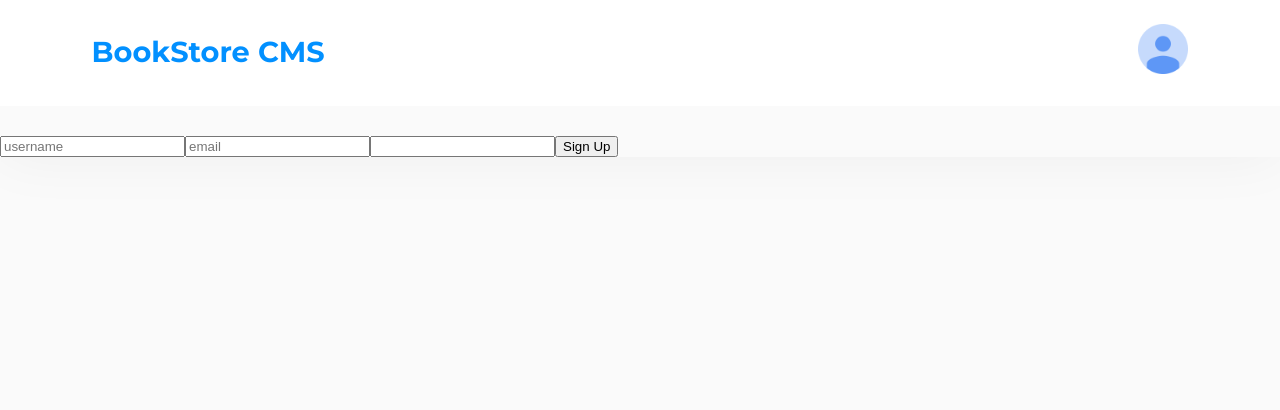
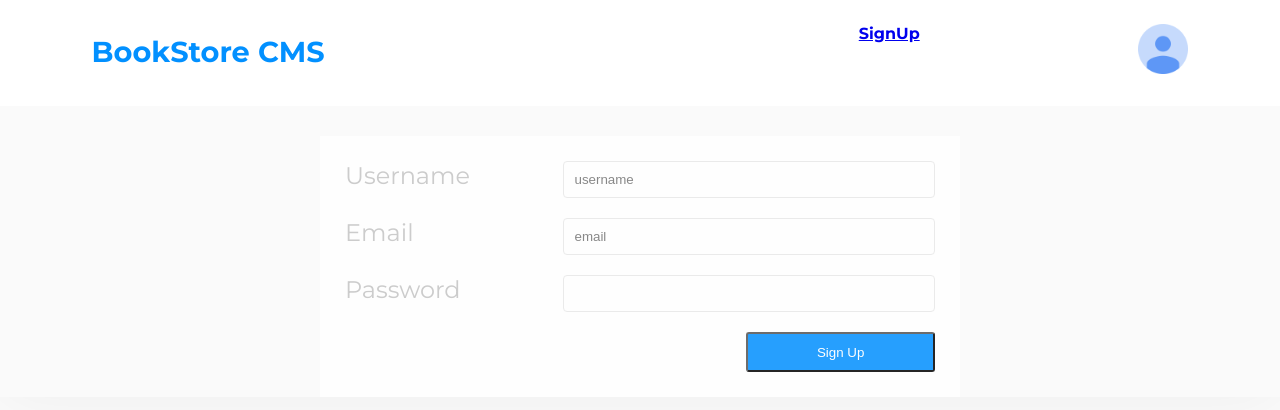
Before and after one commit to cdrani/book-cms, a React (Create React App) app: page /signup in a window 1280 px wide. Shown: the top 410 px of the page. Built offline with nearby package versions, Linux system fonts and the light colour scheme; what apollo-link-state would draw is missing.

Commit message:
style SignUp component
restructure file structure to separate common stylings between the forms

```diff
--- a/src/components/Header.js
+++ b/src/components/Header.js
@@ -1,5 +1,6 @@
 import React from 'react'
 import styled from 'styled-components'
+import { Link } from 'react-router-dom'
 
 const HeaderWrapper = styled.header`
   background-color: #fff;
@@ -22,14 +23,14 @@ const Nav = styled.nav`
   letter-spacing: normal;
 `
 
-const LinkWrapper = styled.div`
+const AnchorWrapper = styled.div`
   display: flex;
   justify-content: space-between;
   align-items: center;
   width: 50%;
 `
 
-const Link = styled.a`
+const Anchor = styled.a`
   text-decoration: none;
   text-transform: uppercase;
   font-size: 1.8rem;
@@ -46,12 +47,20 @@ const Img = styled.img`
   object-fit: cover;
 `
 
+const renderRegistrationButtons = () =>
+  localStorage.token ? (
+    <Link to="/signin">Login</Link>
+  ) : (
+    <Link to="/signup">SignUp</Link>
+  )
+
 const Header = () => (
   <HeaderWrapper>
     <Nav>
-      <LinkWrapper>
-        <Link>BookStore CMS</Link>
-      </LinkWrapper>
+      <AnchorWrapper>
+        <Anchor>BookStore CMS</Anchor>
+      </AnchorWrapper>
+      {renderRegistrationButtons()}
       <Profile>
         <Img src="./profile.png" alt="profile" />
       </Profile>
--- a/src/components/SignUp.js
+++ b/src/components/SignUp.js
@@ -2,6 +2,15 @@ import React, { useState } from 'react'
 import { Mutation } from 'react-apollo'
 
 import { SIGNUP } from '../constants'
+import {
+  Button,
+  Form,
+  InputWrapper,
+  Input,
+  Label,
+  LabelContainer
+} from '../constants'
+
 
 const SignUp = () => {
   const [username, setUsername] = useState('')
@@ -23,7 +32,7 @@ const SignUp = () => {
   return (
     <Mutation mutation={SIGNUP}>
       {(signUp, { data }) => (
-        <form
+        <Form
           onSubmit={async e => {
             e.preventDefault()
             const {
@@ -39,25 +48,36 @@ const SignUp = () => {
             setPassword('')
           }}
         >
-          <input
+          <InputWrapper>
+            <LabelContainer>
+              <Label>Username</Label>
+              <Input
                 type="text"
                 value={username}
                 onChange={handleUsernameChange}
                 placeholder="username"
               />
-          <input
+            </LabelContainer>
+            <LabelContainer>
+              <Label>Email</Label>
+              <Input
                 type="email"
                 value={email}
                 onChange={handleEmailChange}
                 placeholder="email"
               />
-          <input
+            </LabelContainer>
+            <LabelContainer>
+              <Label>Password</Label>
+              <Input
                 type="password"
                 value={password}
                 onChange={handlePasswordChange}
               />
-          <button type="submit">Sign Up</button>
-        </form>
+            </LabelContainer>
+            <Button type="submit">Sign Up</Button>
+          </InputWrapper>
+        </Form>
       )}
     </Mutation>
   )
--- a/src/constants/index.js
+++ b/src/constants/index.js
@@ -1,4 +1,13 @@
 import gql from 'graphql-tag'
+
+import {
+  Button,
+  Form,
+  Input,
+  InputWrapper,
+  Label,
+  LabelContainer
+} from './styledComponents'
 
 export const categories = [
   'Novel',
@@ -77,3 +86,5 @@ export const addNewBook = gql`
     }
   }
 `
+
+export { Button, Form, Input, InputWrapper, Label, LabelContainer }
--- /dev/null
+++ b/src/constants/styledComponents.js
@@ -0,0 +1,48 @@
+import styled from 'styled-components'
+
+const Button = styled.button`
+  align-self: flex-end;
+  width: 32%;
+  height: 40px;
+  color: #fff;
+  border-radius: 3px;
+  background-color: #0290ff;
+`
+
+const InputWrapper = styled.div`
+  display: flex;
+  flex-direction: column;
+  justify-items: space-between;
+  width: 100%;
+  padding: 25px;
+  font-size: 1.5rem;
+  color: #c4c4c4;
+  opacity: 0.85;
+  background-color: #fff;
+`
+
+const Label = styled.label`
+  width: 50%;
+`
+
+const LabelContainer = styled.div`
+  display: flex;
+  width: 100%;
+`
+
+const Input = styled.input`
+  width: 80%;
+  margin-bottom: 20px;
+  padding: 10px;
+  border-radius: 4px;
+  border: solid 1px #e8e8e8;
+  outline: 0;
+`
+
+const Form = styled.form`
+  display: flex;
+  justify-content: space-between;
+  width: 50%;
+  margin: 0 auto;
+`
+export { Button, Form, Input, InputWrapper, Label, LabelContainer }
--- a/src/index.js
+++ b/src/index.js
@@ -26,12 +26,11 @@ const stateLink = withClientState({
   cache
 })
 
-const authLink = setContext((_, { headers }) => {
+const authLink = setContext(() => {
   const token = localStorage.getItem('token')
   return {
     headers: {
-      ...headers,
-      'x-token': token ? token : ''
+      'x-token': token ? token : null
     }
   }
 })
```
Lines whose indentation alone changed are shown as unchanged.
